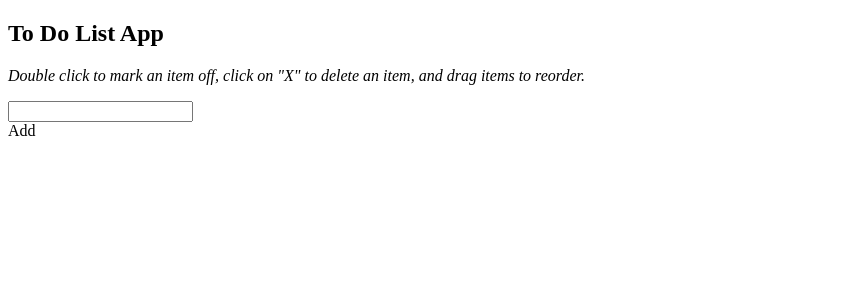
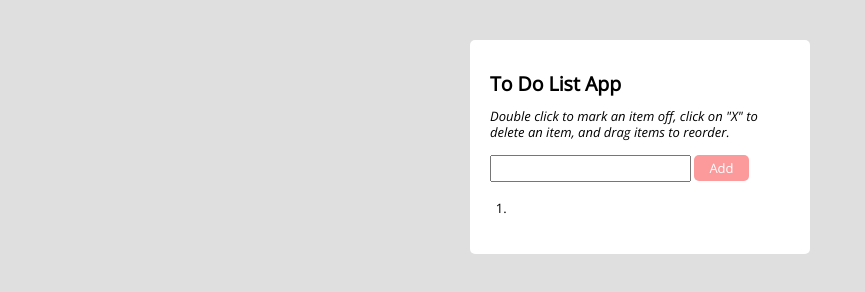
Before and after one commit to boydiego/to-do-list-app, a plain HTML site: page index.html in a window 1280 px wide. Both pictures are taken after a click on the element "Add". Shown: the whole page, without its empty margins (0-865 px from the left). Drawn offline with nearby package versions, Linux system fonts and the light colour scheme.

Commit message:
grab the user input and append it as a list item to the list

```diff
--- a/css/styles.css
+++ b/css/styles.css
@@ -0,0 +1,61 @@
+
+@import url(https://fonts.googleapis.com/css?family=Open+Sans:400italic,400);
+
+body {
+font: normal normal 13px/16px "Open Sans", sans-serif;
+background: #dfdfdf;
+}
+
+.container{
+padding: 20px;
+width: 300px;
+margin: 0 auto;
+margin-top: 40px;
+background: white;
+border-radius: 5px;}
+
+form {
+display: inline-block;
+}
+
+input{
+padding: 4px 15px 4px 5px;
+}
+
+#button{
+display: inline-block;
+background-color:#fc999b;
+color:#ffffff;
+border-radius: 5px;
+text-align:center;
+margin-top:2px;
+padding: 5px 15px;
+}
+
+#button:hover{
+cursor: pointer;
+opacity: .8;}
+
+ol {padding-left: 20px;}
+
+ol li {padding: 5px;color:#000;}
+
+ol li:nth-child(even){background: #dfdfdf;}
+
+.strike{text-decoration: line-through;}
+
+li:hover{
+  cursor: pointer;
+ }
+
+.delete {
+	display: none;
+}
+
+li > crossOutButton {
+	background: none;
+	border: none;
+	float: right;
+	color: #025f70;
+	font-weight: 800;
+}
--- a/index.html
+++ b/index.html
@@ -5,7 +5,7 @@
 	<meta charset="utf-8">
 	<meta name="viewport" content="width=device-width">
 	<title>repl.it</title>
-	<link href="style.css" rel="stylesheet" type="text/css" />
+	<link href="css/styles.css" rel="stylesheet" type="text/css" />
 </head>
 
 <body>
@@ -29,6 +29,6 @@
   src="https://code.jquery.com/ui/1.12.1/jquery-ui.js"
   integrity="sha256-T0Vest3yCU7pafRw9r+settMBX6JkKN06dqBnpQ8d30="
   crossorigin="anonymous"></script>
-  <script src="script.js"></script>
+  <script src="js/scripts.js"></script>
 </body>
 </html>
--- a/js/scripts.js
+++ b/js/scripts.js
@@ -0,0 +1,17 @@
+// selecting elements
+let list = $('#list');
+let addButton = $('#button');
+
+// callback functions
+function addToDoItem() {
+  let inputValue = $('#input').val();
+
+  // creating elements
+  let listItem = $('<li></li>')
+
+  listItem.append(inputValue);
+  list.append(listItem);
+}
+
+// event listeners
+addButton.on('click', addToDoItem);
```
